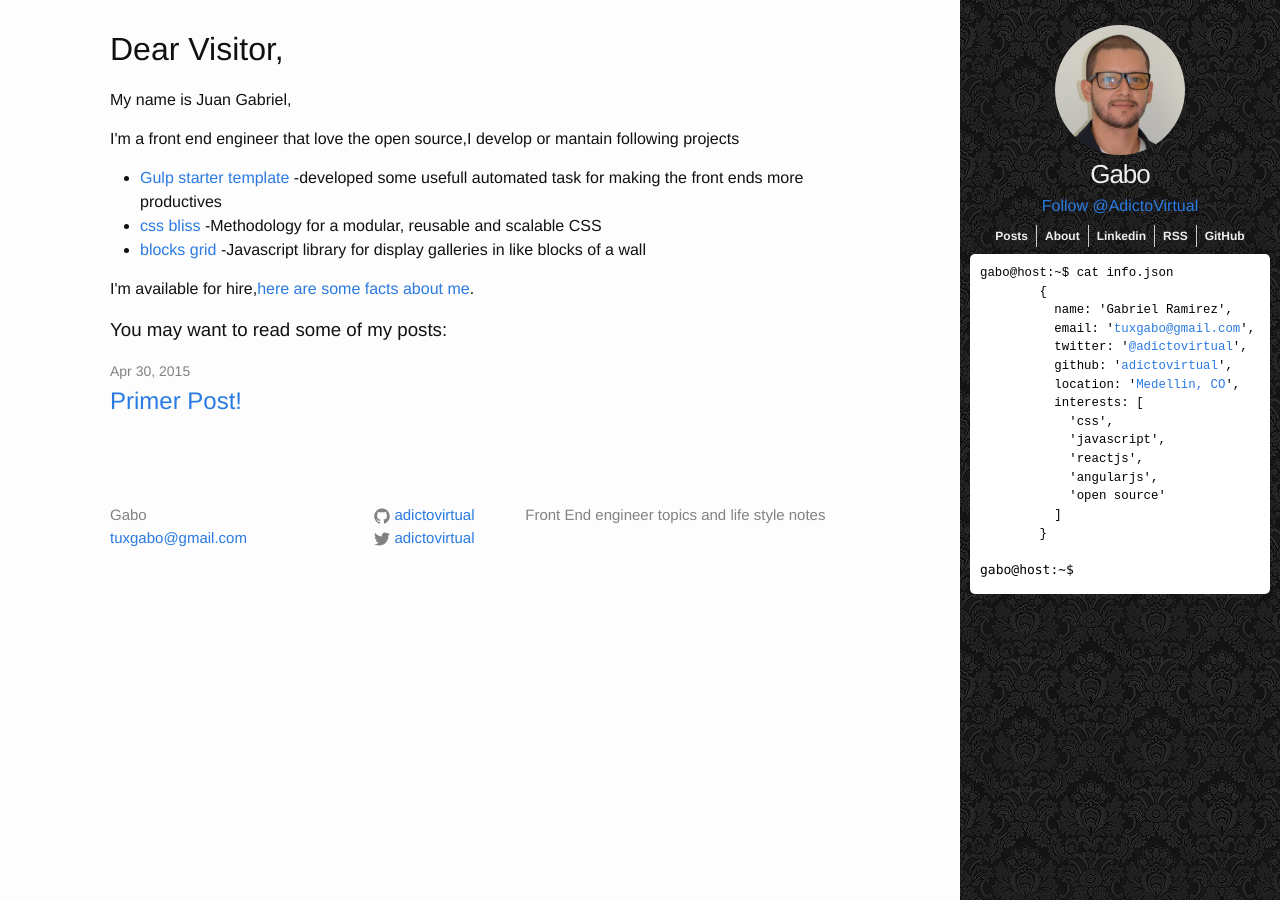
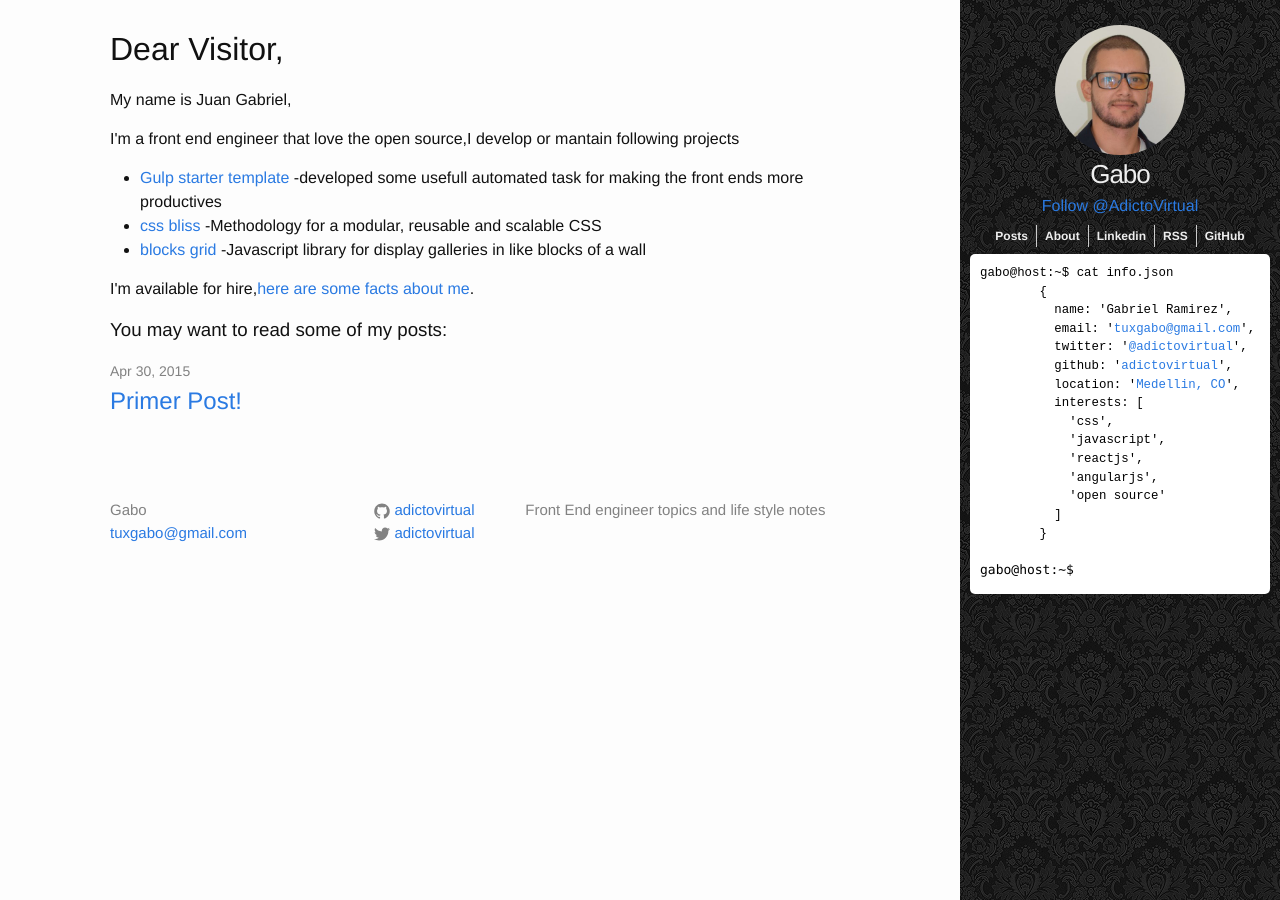
Before and after one commit to juanramirezc2/adictovirtual.github.io, a Jekyll site: the page built from index.html, in a window 1280 px wide. Built offline with Jekyll 4.4.1, drawn with Linux system fonts in a browser that asks for light colours; comment, search, counter and statistics services are not loaded.

Commit message:
fixed footer space

```diff
--- a/_sass/_layout.scss
+++ b/_sass/_layout.scss
@@ -127,7 +127,7 @@
  * Site footer
  */
 .site-footer {
-    padding: $spacing-unit 0;
+    padding: 25px 10px;
     margin-right:320px;
 }
 
```
